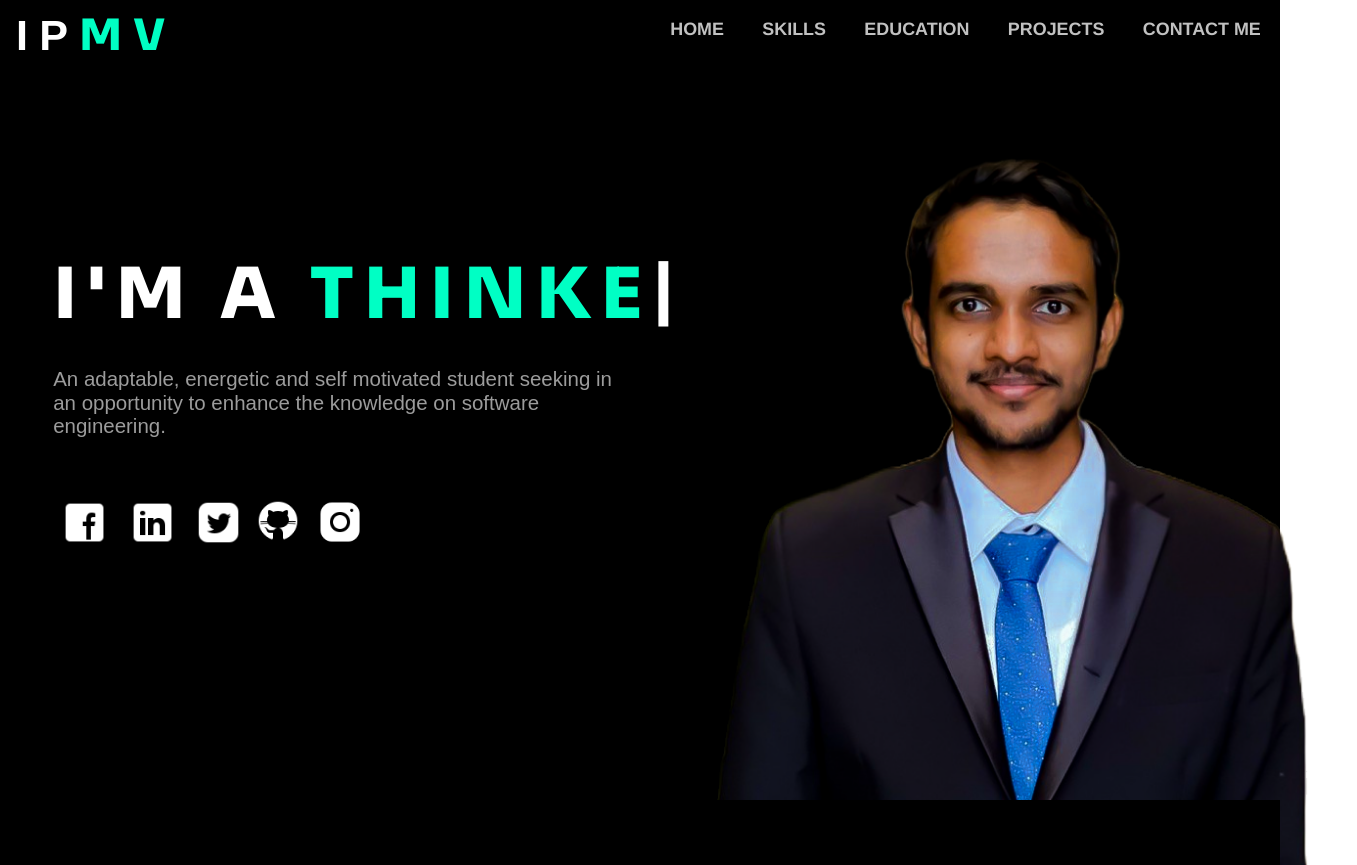
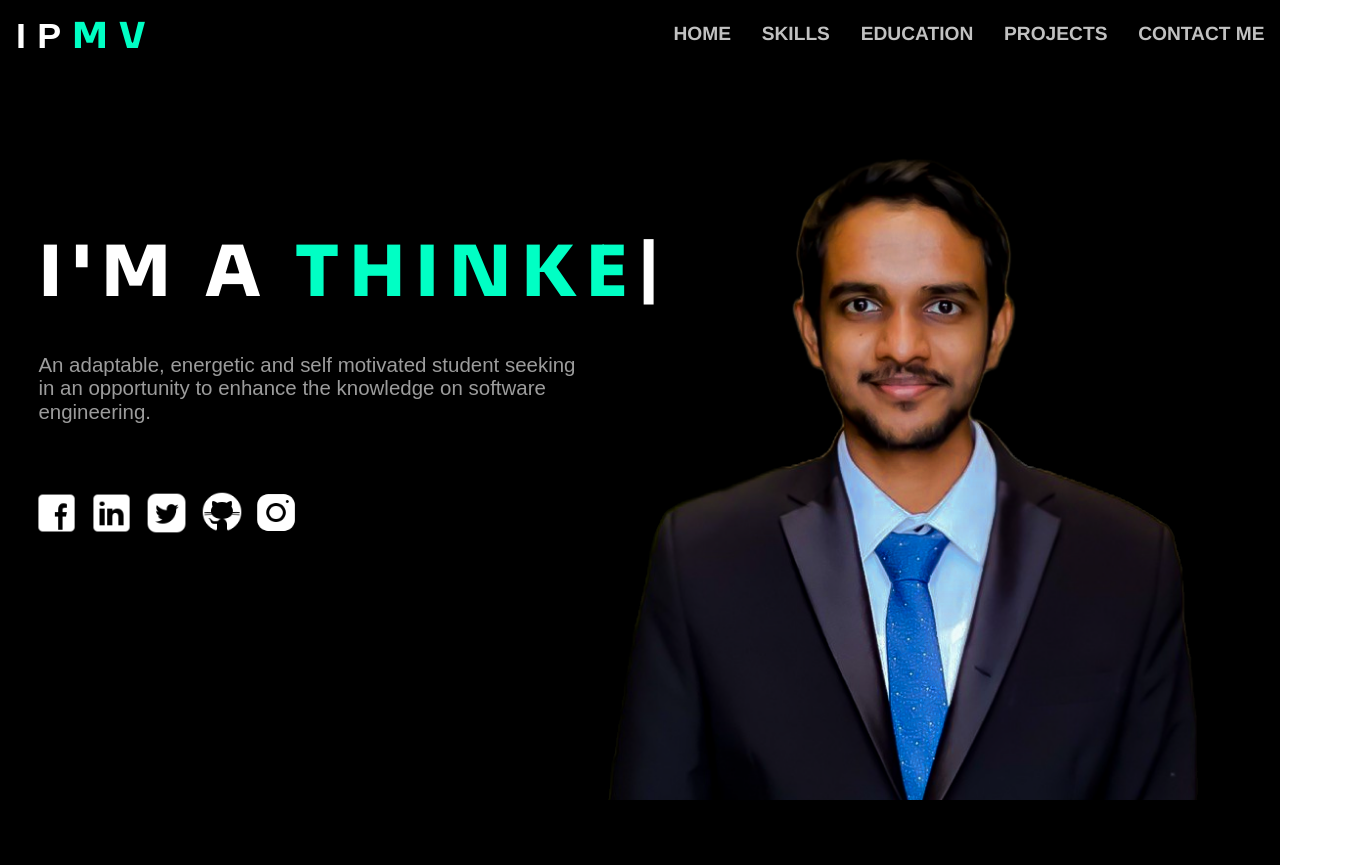
Before and after one commit to IsuruVithanage/IsuruVithanage.github.io, a plain HTML site: page index.html in a window 1280 px wide. Shown: the top 865 px of the page, 1357 px wide, since content can reach past the window. Drawn offline with nearby package versions, Linux system fonts and the light colour scheme; a web font is replaced by a local one.

Commit message:
Add files via upload

```diff
--- a/assets/css/mediaStyles.css
+++ b/assets/css/mediaStyles.css
@@ -2,34 +2,9 @@
 a {
     color: #868686;
     text-decoration: none;
-    font-size: 1.4vw;
+    font-size: 1.5vw;
 }
 
-/*.link-arrow:after {
-    content: '';
-    background-size: 100% 100%;
-    width: 16px;
-    height: 12px;
-    position: absolute;
-    top: 5px;
-    right: -28px;
-    -webkit-transition: all .4s cubic-bezier(.35, 1, .33, 1);
-    transition: all .4s cubic-bezier(.35, 1, .33, 1)
-}*/
-
-/*
-.link-arrow:hover:after {
-    right: -35px
-}
-*/
-
-/*.link-arrow.link-arrow-white:after {
-    background-size: 100% 100%
-}*/
-
-/*.link-arrow-hover:after {
-    right: -35px
-}*/
 
 .link {
     display: inline-block;
@@ -72,147 +47,6 @@ a {
 }
 
 
-
-
-/*
-@media all and (min-width: 768px) {
-
-    !* header   box-shadow: 1px 1px 4px 0 rgba(0,0,0,.1); *!
-    .header {
-        background-color: #fff;
-        position: fixed;
-        width: 80%;
-        z-index: 3;
-        margin-left: 10%;
-        margin-right: 10%;
-        padding: 20px 0;
-    }
-
-    .header ul {
-        margin: 0;
-        padding: 0;
-        list-style: none;
-        overflow: hidden;
-        background-color: #fff;
-    }
-
-    .header li a {
-        display: none;
-        padding: 20px 20px 4px 20px;
-        text-decoration: none;
-    }
-
-    .header li a:hover,
-    .header .menu-btn:hover {
-        background-color: #fff;
-    }
-
-    .header .logo {
-        color: #00ffc4;
-        display: block;
-        float: left;
-        font-size: 2em;
-        padding: 2px 0px;
-        text-decoration: none;
-    }
-
-    !* menu *!
-    .header .menu {
-        clear: both;
-        max-height: 0;
-        transition: max-height .2s ease-out;
-    }
-
-    !* menu icon *!
-    .header .menu-icon {
-        cursor: pointer;
-        display: inline-block;
-        float: right;
-        padding: 28px 20px;
-        position: relative;
-        user-select: none;
-    }
-
-    .header .menu-icon .navicon {
-        background: #ffffff;
-        display: block;
-        height: 2px;
-        position: relative;
-        transition: background .2s ease-out;
-        width: 18px;
-    }
-
-    .header .menu-icon .navicon:before,
-    .header .menu-icon .navicon:after {
-        background: #333;
-        content: '';
-        display: block;
-        height: 100%;
-        position: absolute;
-        transition: all .2s ease-out;
-        width: 100%;
-    }
-
-    .header .menu-icon .navicon:before {
-        top: 5px;
-    }
-
-    .header .menu-icon .navicon:after {
-        top: -5px;
-    }
-
-    !* menu btn *!
-    .header .menu-btn {
-        display: block;
-    }
-
-    .header .menu-btn:checked ~ .menu {
-        max-height: 240px;
-    }
-
-    .header .menu-btn:checked ~ .menu-icon .navicon {
-        background: transparent;
-    }
-
-    .header .menu-btn:checked ~ .menu-icon .navicon:before {
-        transform: rotate(-45deg);
-    }
-
-    .header .menu-btn:checked ~ .menu-icon .navicon:after {
-        transform: rotate(45deg);
-    }
-
-    .header .menu-btn:checked ~ .menu-icon:not(.steps) .navicon:before,
-    .header .menu-btn:checked ~ .menu-icon:not(.steps) .navicon:after {
-        top: 0;
-    }
-
-
-    !* 48em = 768px *!
-    @media all and (min-width: 875px) {
-        .header li {
-            float: left;
-        }
-
-        .header li a {
-            padding: 20px 0px 0px 0px;
-            margin-left: 30px;
-        }
-
-        .header .menu {
-            clear: none;
-            float: right;
-            max-height: none;
-            display: none;
-        }
-
-        .header .menu-icon {
-            display: none;
-        }
-    }
-
-
-}*/
 * {
     box-sizing: border-box;
 }
@@ -236,7 +70,7 @@ body {
     margin-top: 1vh;
     padding: 0 1rem 0 1rem;
     display: inline-block;
-    font-size: 2.7rem;
+    font-size: 2.8vw;
     letter-spacing: 0.7rem;
     font-family: 'B612', sans-serif;
     font-weight: 800;
@@ -250,7 +84,7 @@ body {
 
 .navbar-links ul {
     display: flex;
-    margin: 0;
+    margin-top: 1vh;
     padding: 0;
 }
 
@@ -262,7 +96,7 @@ body {
     display: block;
     text-decoration: none;
     color: #c1c1c1;
-    margin: 1.2rem;
+    margin: 1.2vw;
 }
 
 .navbar-links li a:hover {
@@ -287,7 +121,17 @@ body {
     border-radius: 10px;
 }
 
-@media (max-width: 800px) {
+#spone{
+    /*display: none;*/
+    padding: 0 1rem 0 1rem;
+    display: inline-block;
+    font-size: 2.8vw;
+    letter-spacing: 0.7rem;
+    font-family: 'B612', sans-serif;
+    font-weight: 800;
+}
+
+@media (max-width: 930px) {
     .navbar {
         flex-direction: column;
         align-items: flex-start;
@@ -313,9 +157,35 @@ body {
 
     .navbar-links ul li a {
         padding: .5rem 1rem;
+        font-size: 1.2rem;
     }
 
     .navbar-links.active {
         display: flex;
     }
+
+    #pic1{
+        display: none;
+    }
+
+    .navbar>h3{
+        margin-top: 1vh;
+        font-size: 2.5rem;
+    }
+
+    #hederSection>h1{
+        font-size: 10vw;
+        padding-left: 7vw;
+    }
+
+    #hederSection>p{
+        font-size: 3vw;
+        width: 78vw;
+        top: 15vh;
+        padding-left: 7vw;
+    }
+
+
+
+
 }
--- a/assets/css/styleSheet.css
+++ b/assets/css/styleSheet.css
@@ -97,35 +97,42 @@ h3:hover {
 #hederSection > h1 {
     color: white;
     position: absolute;
-    left: 6.5%;
-    top: 25vh;
+    /*left: 6.5%;*/
+    /*top: 25vh;*/
     font-size: 5.5vw;
     font-family: 'Sora', sans-serif;
     letter-spacing: 10px;
     font-weight: 800;
+    padding-left: 3vw;
 }
 
 #hederSection > p {
-    width: 45%;
+    width:45vw;
     color: #9c9c9c;
     position: absolute;
-    left: 6.5%;
-    top: 45vh;
+    /*left: 6.5%;*/
+    top: 21vh;
     font-size: 1.6vw;
     font-family: Arial;
+    padding-left: 3vw;
 }
 
 #hederSection {
     position: relative;
-    bottom: 7%;
-    right: 30px;
+    bottom: 7vh;
+    width: 70vw;
+    height: 50vh;
+    top: 15vh;
 }
 
 .icon {
-    position: absolute;
-    top: 60vh;
-    left: 4.6vw;
+    position: relative;
+    top:35vh;
+    left: 2vw;
+    width: 23vw;
+    height: 10vh;
 }
+
 
 /*Main Styling*/
 main {
--- a/index.html
+++ b/index.html
@@ -23,33 +23,8 @@
 <body>
 <header id="head">
     <!--------Navigation Bar---------->
-    <!--<div id="navbar">
-        &lt;!&ndash;<div>
-            <h3>IP<span style="color: #00ffc4; font-family: 'Sora', sans-serif">MV</span></h3>
-        </div>
-        <ul>
-            <li><a href="#head">Home</a></li>
-            <li><a href="#m2">Skills</a></li>
-            <li><a href="#m3">Education</a></li>
-            <li><a href="#m4">Projects</a></li>
-            <li><a href="#footerContainer">Contact Me</a></li>
-
-        </ul>&ndash;&gt;
-        <h3 style="font-size: 2.5vw">IP<span style="color: #00ffc4; font-family: 'Sora', sans-serif">MV</span></h3>
-        <input class="menu-btn" type="checkbox" >
-        <label class="menu-icon" ><span class="navicon"></span></label>
-        <ul class="menu">
-            <li><a href="#head" class="link link-theme link-arrow">HOME</a></li>
-            <li><a href="#m2" class="link link-theme link-arrow">SKILLS</a></li>
-            <li><a href="#m3" class="link link-theme link-arrow">EDUCATION</a></li>
-            <li><a href="#m4" class="link link-theme link-arrow">PROJECTS</a></li>
-            <li><a href="#footerContainer" class="link link-theme link-arrow">CONTACT ME</a></li>
-        </ul>
-    </div>-->
-
 
     <nav class="navbar">
-        <!--<div class="brand-title">Brand Name</div>-->
         <h3>IP<span style="color: #00ffc4; font-family: 'Sora', sans-serif">MV</span></h3>
         <a href="#" class="toggle-button">
             <span class="bar"></span>
@@ -67,11 +42,12 @@
         </div>
     </nav>
 
-    <img src="assets/images/mypic01.png" alt="" id="pic1"  style="height:100%; position: absolute; left: 52.8vw; top: 65px">
+    <img src="assets/images/mypic01.png" alt="" id="pic1"  style="height:100%; position: absolute; right: 2.5vw; top: 65px">
 
     <!--Heading section-->
     <section id="hederSection">
-        <h1>I'M A <span style="color: #00ffc4; font-family: 'Sora', sans-serif;" class="autoType"></span></h1>
+        <h1 id="toph">I'M A <span style="color: #00ffc4; font-family: 'Sora', sans-serif;" class="autoType"></span></h1>
+        <span id="spone" style="color: #ff0000; font-family: 'Sora', sans-serif;" class="autoType"></span>
         <p>An adaptable, energetic and self motivated student seeking in an opportunity to enhance the knowledge on
             software
             engineering.</p>
@@ -79,23 +55,23 @@
         <!--Scial media icons-->
         <div class="icon">
             <a href="https://www.facebook.com/profile.php?id=100014692804661" target="_blank">
-                <img src="assets/images/icons8-facebook-50%20(1).png" alt="" width="45"
-                     style="position: absolute; left: 33px; top: 13px">
+                <img src="assets/images/icons8-facebook-50%20(1).png" alt=""
+                     style="position: absolute; left: 0.7vw; top: 1vh; width: 3.4vw">
             </a>
             <a href="https://www.linkedin.com/in/isuru-vithanage-07ba6a174/" target="_blank">
-                <img src="assets/images/icons8-linkedin-50.png" alt="" width="45"
-                     style="position: absolute; left: 101px; top: 13px">
+                <img src="assets/images/icons8-linkedin-50.png" alt=""
+                     style="position: absolute; left: 5vw; top: 1vh; width: 3.4vw">
             </a>
             <a href="https://twitter.com/__Isuru__" target="_blank">
-                <img src="assets/images/icons8-twitter-squared-50.png" alt="" width="45"
-                     style="position: absolute; left: 167px; top: 13px">
+                <img src="assets/images/icons8-twitter-squared-50.png" alt=""
+                     style="position: absolute; left: 9.3vw; top: 1vh; width: 3.4vw">
             </a>
             <a href="https://github.com/IsuruVithanage" target="_blank">
-                <img src="assets/images/icons8-github-50.png" alt="" width="42"
-                     style="position: absolute; left: 228px; top: 13px">
+                <img src="assets/images/icons8-github-50.png" alt=""
+                     style="position: absolute; left: 13.7vw; top: 1vh; width: 3.3vw">
             </a>
-            <img src="assets/images/icons8-instagram-64.png" alt="" width="50"
-                 style="position: absolute; left: 286px; top: 10px">
+            <img src="assets/images/icons8-instagram-64.png" alt=""
+                 style="position: absolute; left: 17.7vw; top: 0.7vh; width: 3.7vw">
         </div>
     </section>
 
```
